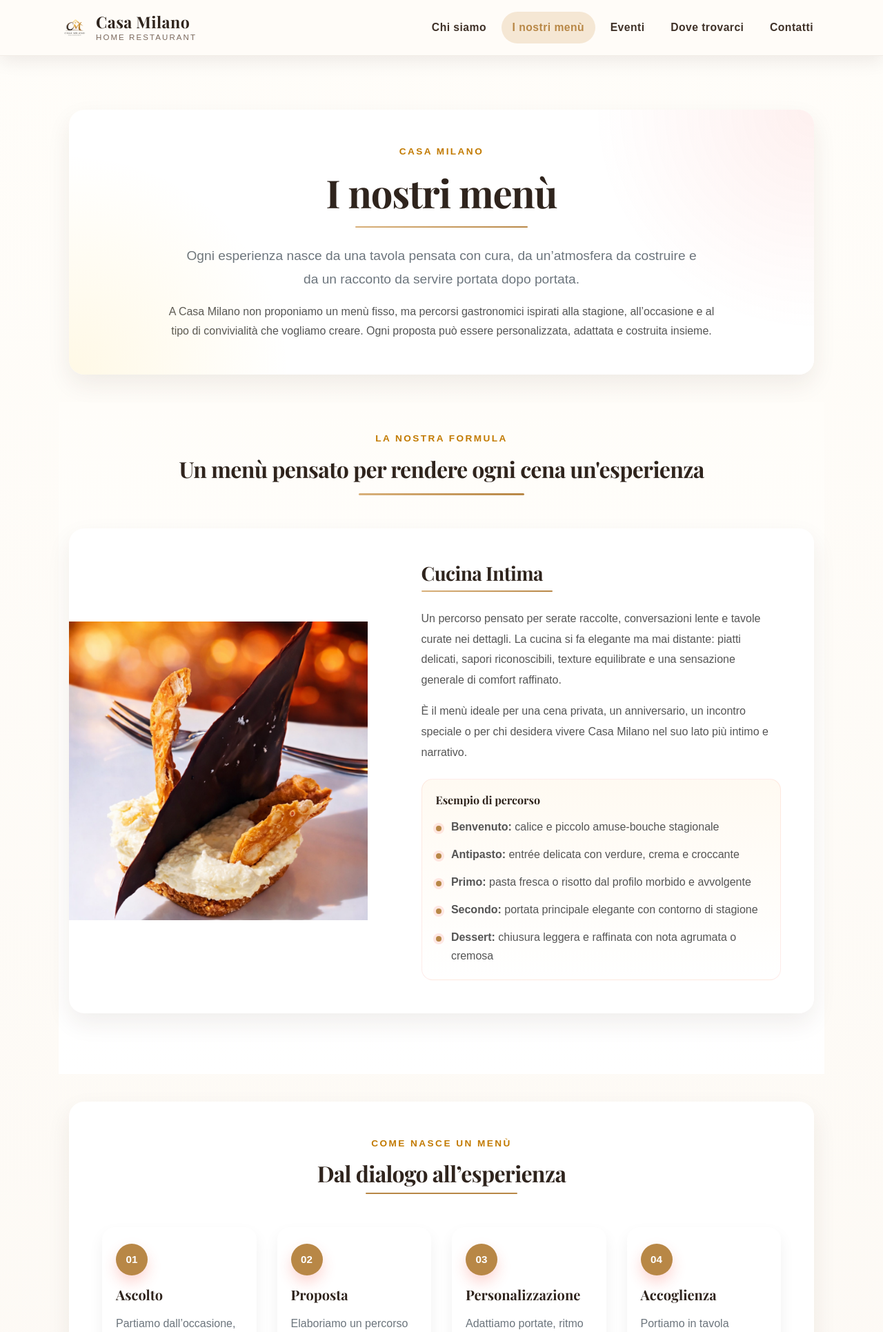
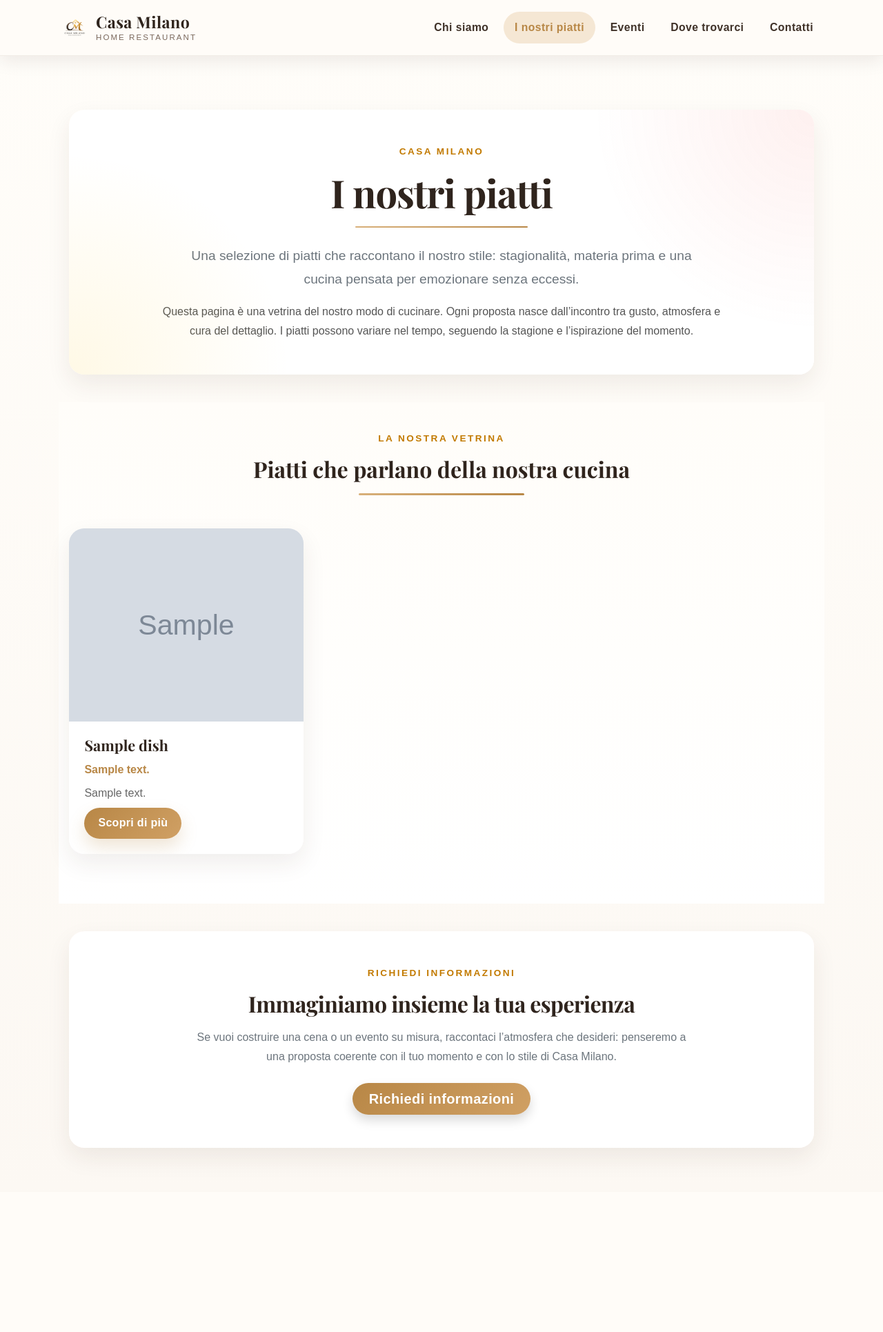
Before and after one commit to Ardenzio666/CasaMilano, a Django app: page /menu/ in a window 1280 px wide. Shown: the top 1931 px of the page at 69% size. After the commit the page ends 1682 px from the top, so only its background shows below. Run offline with Django 5.2, Linux system fonts and the light colour scheme; tables that the repository leaves empty hold one stand-in row (values such as "Sample post"); grey boxes marked "Sample" are stand-in pictures; parts of the project's set-up code (start-up, migrations or seed data) failed here and were passed over; some libraries are stand-ins or nearby versions.

Commit message:
feat: menù page now i nostri piatti. Models changed accordingly

```diff
--- a/menu/templates/menu.html
+++ b/menu/templates/menu.html
@@ -1,196 +1,130 @@
 {% extends 'base.html' %}
 {% load static %}
-{% block title %}I Nostri Menù - Casa Milano{% endblock %}
+{% block title %}I Nostri Piatti - Casa Milano{% endblock %}
+
 {% block content %}
 
-<!-- I NOSTRI MENU' -->
 <section class="menu-hero-section">
     <div class="container">
         <div class="card border-0 shadow-custom menu-hero-card">
             <div class="card-body text-center py-5 px-4 px-lg-5">
                 <span class="section-kicker">Casa Milano</span>
-                <h1 class="display-4 font-weight-bold mb-3">I nostri menù</h1>
+                <h1 class="display-4 font-weight-bold mb-3">I nostri piatti</h1>
                 <div class="bottom_line mx-auto" style="width: 250px; height: 2.5px;"></div>
 
                 <p class="lead text-muted mt-4 mb-3 mx-auto menu-hero-lead">
-                    Ogni esperienza nasce da una tavola pensata con cura,
-                    da un’atmosfera da costruire e da un racconto da servire portata dopo portata.
+                    Una selezione di piatti che raccontano il nostro stile:
+                    stagionalità, materia prima e una cucina pensata per emozionare senza eccessi.
                 </p>
 
                 <p class="menu-hero-text mx-auto mb-0">
-                    A Casa Milano non proponiamo un menù fisso, ma percorsi gastronomici ispirati
-                    alla stagione, all’occasione e al tipo di convivialità che vogliamo creare.
-                    Ogni proposta può essere personalizzata, adattata e costruita insieme.
+                    Questa pagina è una vetrina del nostro modo di cucinare.
+                    Ogni proposta nasce dall’incontro tra gusto, atmosfera e cura del dettaglio.
+                    I piatti possono variare nel tempo, seguendo la stagione e l’ispirazione del momento.
                 </p>
             </div>
         </div>
     </div>
 </section>
 
-
-<!-- LA NOSTRA FORMULA -->
-<section class="menu-experience-section">
+<section class="dish-gallery-section">
     <div class="container">
         <div class="text-center mb-5">
-            <span class="section-kicker">La nostra formula</span>
-            <h2 class="font-weight-bold">Un menù pensato per rendere ogni cena un'esperienza</h2>
+            <span class="section-kicker">La nostra vetrina</span>
+            <h2 class="font-weight-bold">Piatti che parlano della nostra cucina</h2>
             <div class="bottom_line mx-auto mt-3" style="width: 240px; height: 2.5px;"></div>
         </div>
 
-        <div class="card border-0 shadow-custom menu-experience-card mb-5">
-            <div class="row g-0 align-items-center">
-                <div class="col-lg-5">
-                    <div class="menu-card-image-wrap">
-                        <img src="{% static 'menu/img/torta.png' %}"
-                             alt="Placeholder: piatti raffinati per cena intima"
-                             class="img-fluid menu-card-image">
+        <div class="row">
+            {% for dish in dishes %}
+                <div class="col-md-6 col-lg-4 mb-4">
+                    <div class="card border-0 shadow-custom dish-card h-100">
+                        <button
+                            type="button"
+                            class="dish-card-trigger"
+                            data-toggle="modal"
+                            data-target="#dishModal{{ dish.id }}">
+
+                            <div class="dish-card-image-wrap">
+                                <img src="{{ dish.image.url }}" alt="{{ dish.title }}" class="dish-card-image">
+                            </div>
+                        </button>
+
+                        <div class="card-body dish-card-body">
+                            <h3 class="dish-card-title">{{ dish.title }}</h3>
+
+                            {% if dish.short_description %}
+                                <p class="dish-card-short mb-2">{{ dish.short_description }}</p>
+                            {% endif %}
+
+                            <p class="dish-card-description">
+                                {{ dish.description|truncatewords:20 }}
+                            </p>
+
+                            <button
+                                type="button"
+                                class="btn btn-home-primary dish-card-btn mt-2"
+                                data-toggle="modal"
+                                data-target="#dishModal{{ dish.id }}">
+                                Scopri di più
+                            </button>
+                        </div>
                     </div>
                 </div>
 
-                <div class="col-lg-7">
-                    <div class="card-body p-4 p-lg-5">
-                        <h3 class="font-weight-bold mb-2">Cucina Intima</h3>
-                        <div class="bottom_line mb-4"
-                             style="margin-left: 0 !important; width: 190px; height: 2.5px;"></div>
+                <!-- Modal -->
+                <div class="modal fade dish-modal" id="dishModal{{ dish.id }}" tabindex="-1" role="dialog" aria-labelledby="dishModalLabel{{ dish.id }}" aria-hidden="true">
+                    <div class="modal-dialog modal-lg modal-dialog-centered" role="document">
+                        <div class="modal-content border-0">
+                            <div class="modal-body p-0">
+                                <button type="button" class="dish-modal-close" data-dismiss="modal" aria-label="Chiudi">
+                                    <span aria-hidden="true">&times;</span>
+                                </button>
 
-                        <p>
-                            Un percorso pensato per serate raccolte, conversazioni lente e tavole curate nei dettagli.
-                            La cucina si fa elegante ma mai distante: piatti delicati, sapori riconoscibili,
-                            texture equilibrate e una sensazione generale di comfort raffinato.
-                        </p>
+                                <div class="row no-gutters">
+                                    <div class="col-lg-6">
+                                        <div class="dish-modal-image-wrap">
+                                            <img src="{{ dish.image.url }}" alt="{{ dish.title }}" class="dish-modal-image">
+                                        </div>
+                                    </div>
 
-                        <p>
-                            È il menù ideale per una cena privata, un anniversario, un incontro speciale
-                            o per chi desidera vivere Casa Milano nel suo lato più intimo e narrativo.
-                        </p>
+                                    <div class="col-lg-6">
+                                        <div class="dish-modal-content p-4 p-lg-5">
+                                            <span class="menu-label">Casa Milano</span>
+                                            <h3 id="dishModalLabel{{ dish.id }}" class="font-weight-bold mb-3">{{ dish.title }}</h3>
 
-                        <div class="menu-detail-box mt-4">
-                            <h4 class="h6 font-weight-bold mb-3">Esempio di percorso</h4>
-                            <ul class="list-unstyled mb-0 menu-custom-list">
-                                <li><strong>Benvenuto:</strong> calice e piccolo amuse-bouche stagionale</li>
-                                <li><strong>Antipasto:</strong> entrée delicata con verdure, crema e croccante</li>
-                                <li><strong>Primo:</strong> pasta fresca o risotto dal profilo morbido e avvolgente</li>
-                                <li><strong>Secondo:</strong> portata principale elegante con contorno di stagione</li>
-                                <li><strong>Dessert:</strong> chiusura leggera e raffinata con nota agrumata o cremosa</li>
-                            </ul>
+                                            {% if dish.short_description %}
+                                                <p class="font-weight-bold text-muted">{{ dish.short_description }}</p>
+                                            {% endif %}
+
+                                            <p class="mb-0">{{ dish.description }}</p>
+                                        </div>
+                                    </div>
+                                </div>
+                            </div>
                         </div>
                     </div>
                 </div>
-            </div>
-        </div>
-</section>
-
-<!-- COME NASCE UN MENU' -->
-<section class="menu-process-section">
-    <div class="container">
-        <div class="card border-0 shadow-custom menu-process-card">
-            <div class="card-body p-4 p-lg-5">
-                <div class="text-center mb-5">
-                    <span class="section-kicker">Come nasce un menù</span>
-                    <h2 class="font-weight-bold">Dal dialogo all’esperienza</h2>
-                    <div id="bottom_menu" class="bottom_line mx-auto" style="width: 220px; height: 2.5px;"></div>
-                </div>
-
-                <div class="row">
-                    <div class="col-md-6 col-lg-3 mb-4">
-                        <div class="menu-step-card h-100">
-                            <div class="menu-step-number">01</div>
-                            <h3 class="h5 font-weight-bold mb-3">Ascolto</h3>
-                            <p class="text-muted mb-0">
-                                Partiamo dall’occasione, dal numero degli ospiti, dai gusti e dall’atmosfera desiderata.
-                            </p>
-                        </div>
-                    </div>
-
-                    <div class="col-md-6 col-lg-3 mb-4">
-                        <div class="menu-step-card h-100">
-                            <div class="menu-step-number">02</div>
-                            <h3 class="h5 font-weight-bold mb-3">Proposta</h3>
-                            <p class="text-muted mb-0">
-                                Elaboriamo un percorso coerente con la stagione e con lo stile dell’esperienza.
-                            </p>
-                        </div>
-                    </div>
-
-                    <div class="col-md-6 col-lg-3 mb-4">
-                        <div class="menu-step-card h-100">
-                            <div class="menu-step-number">03</div>
-                            <h3 class="h5 font-weight-bold mb-3">Personalizzazione</h3>
-                            <p class="text-muted mb-0">
-                                Adattiamo portate, ritmo e dettagli per rendere il menù davvero vostro.
-                            </p>
-                        </div>
-                    </div>
-
-                    <div class="col-md-6 col-lg-3 mb-4">
-                        <div class="menu-step-card h-100">
-                            <div class="menu-step-number">04</div>
-                            <h3 class="h5 font-weight-bold mb-3">Accoglienza</h3>
-                            <p class="text-muted mb-0">
-                                Portiamo in tavola un’esperienza completa, fatta di gusto, atmosfera e cura.
-                            </p>
-                        </div>
+            {% empty %}
+                <div class="col-12">
+                    <div class="card border-0 shadow-custom p-4 text-center">
+                        <p class="mb-0 text-muted">Stiamo aggiornando la nostra vetrina piatti.</p>
                     </div>
                 </div>
-            </div>
+            {% endfor %}
         </div>
     </div>
 </section>
-
-<!-- SEZIONE MENU' -->
-{% for menu in menus %}
-    <div class="card border-0 shadow-custom menu-experience-card mb-5">
-        <div class="row g-0 align-items-center {% if menu.layout_reverse %}flex-lg-row-reverse{% endif %}">
-            <div class="col-lg-5">
-                <div class="menu-card-image-wrap">
-                    <img src="{{ menu.image.url }}" alt="{{ menu.title }}" class="img-fluid menu-card-image">
-                </div>
-            </div>
-
-            <div class="col-lg-7">
-                <div class="card-body p-4 p-lg-5">
-                    <h3 class="font-weight-bold mb-3">{{ menu.title }}</h3>
-                    <div id="bottom_menu" class="bottom_line mb-4"
-                         style="margin-left: 0 !important; width: 220px; height: 2.5px;"></div>
-
-                    {% if menu.short_intro %}
-                        <p class="font-weight-bold text-muted">{{ menu.short_intro }}</p>
-                    {% endif %}
-
-                    <p>{{ menu.description }}</p>
-
-                    {% if menu.experience_text %}
-                        <p>{{ menu.experience_text }}</p>
-                    {% endif %}
-
-                    {% if menu.courses.all %}
-                        <div class="menu-detail-box mt-4">
-                            <h4 class="h6 font-weight-bold mb-3">Percorso</h4>
-                            <ul class="list-unstyled mb-0 menu-custom-list">
-                                {% for course in menu.courses.all %}
-                                    <li>
-                                        <strong>{{ course.title }}:</strong> {{ course.description }}
-                                    </li>
-                                {% endfor %}
-                            </ul>
-                        </div>
-                    {% endif %}
-                </div>
-            </div>
-        </div>
-    </div>
-{% endfor %}
-
 
 <section class="menu-cta-section">
     <div class="container">
         <div class="card border-0 shadow-custom menu-cta-card">
             <div class="card-body text-center py-5 px-4">
                 <span class="section-kicker">Richiedi informazioni</span>
-                <h2 class="font-weight-bold mb-3">Immaginiamo insieme il tuo menù</h2>
+                <h2 class="font-weight-bold mb-3">Immaginiamo insieme la tua esperienza</h2>
                 <p class="text-muted mb-4 mx-auto menu-cta-text">
-                    Raccontaci il tipo di evento che hai in mente: costruiremo una proposta capace
-                    di riflettere i tuoi gusti, l’occasione e lo stile di Casa Milano.
+                    Se vuoi costruire una cena o un evento su misura, raccontaci l’atmosfera che desideri:
+                    penseremo a una proposta coerente con il tuo momento e con lo stile di Casa Milano.
                 </p>
                 <a href="{% url 'contatti:contatti' %}" class="btn btn-home-primary btn-lg px-4 py-2 shadow menu-cta-btn">
                     Richiedi informazioni
--- a/menu/views.py
+++ b/menu/views.py
@@ -1,13 +1,13 @@
 from django.shortcuts import render
-from .models import Menu
+from .models import Dish, Menu
 import logging
 logger = logging.getLogger(__name__)
 
 def menu(request):
     logger.info("Rendering the MENU page")
-    menus = Menu.objects.filter(is_published=True).prefetch_related('courses')
+    dishes = Dish.objects.filter(is_published=True)
     return render(
         request,
         'menu.html',
-        {'menus': menus}
+        {'dishes': dishes}
     )
--- a/static/menu/css/menu.css
+++ b/static/menu/css/menu.css
@@ -287,3 +287,161 @@
         padding: 1rem;
     }
 }
+
+/* =========================
+   DISH GALLERY
+========================= */
+
+.dish-gallery-section {
+    padding: 2.5rem 0 3rem;
+    background: linear-gradient(to bottom, #fffdf9, #ffffff);
+}
+
+.dish-card {
+    border-radius: 22px;
+    overflow: hidden;
+    background: #fff;
+    transition: transform 0.35s ease, box-shadow 0.35s ease;
+}
+
+.dish-card:hover {
+    transform: translateY(-6px);
+    box-shadow: 0 18px 30px rgba(0, 0, 0, 0.10);
+}
+
+.dish-card-trigger {
+    border: none;
+    padding: 0;
+    background: transparent;
+    display: block;
+    width: 100%;
+    text-align: left;
+    cursor: pointer;
+}
+
+.dish-card-image-wrap {
+    height: 280px;
+    overflow: hidden;
+    background: #f7f7f7;
+}
+
+.dish-card-image {
+    width: 100%;
+    height: 100%;
+    object-fit: cover;
+    display: block;
+    transition: transform 0.5s ease;
+}
+
+.dish-card:hover .dish-card-image {
+    transform: scale(1.05);
+}
+
+.dish-card-body {
+    padding: 1.4rem;
+}
+
+.dish-card-title {
+    font-size: 1.35rem;
+    font-weight: 700;
+    margin-bottom: 0.6rem;
+    color: #2f241d;
+}
+
+.dish-card-short {
+    color: #b88746;
+    font-weight: 700;
+    line-height: 1.5;
+}
+
+.dish-card-description {
+    color: #666;
+    line-height: 1.7;
+    margin-bottom: 0;
+}
+
+.dish-card-btn {
+    border-radius: 999px;
+    font-weight: 700;
+    padding: 0.65rem 1.25rem;
+}
+
+/* =========================
+   DISH MODAL
+========================= */
+
+.dish-modal .modal-content {
+    border-radius: 24px;
+    overflow: hidden;
+    background: #fff;
+}
+
+.dish-modal-image-wrap {
+    height: 100%;
+    min-height: 420px;
+    background: #f7f7f7;
+}
+
+.dish-modal-image {
+    width: 100%;
+    height: 100%;
+    min-height: 420px;
+    object-fit: cover;
+    display: block;
+}
+
+.dish-modal-content {
+    height: 100%;
+    display: flex;
+    flex-direction: column;
+    justify-content: center;
+}
+
+.dish-modal-close {
+    position: absolute;
+    top: 14px;
+    right: 16px;
+    z-index: 10;
+    border: none;
+    background: rgba(255,255,255,0.9);
+    width: 42px;
+    height: 42px;
+    border-radius: 50%;
+    font-size: 1.7rem;
+    line-height: 1;
+    cursor: pointer;
+    box-shadow: 0 8px 20px rgba(0,0,0,0.12);
+}
+
+.dish-modal-close:hover {
+    background: #fff;
+}
+
+@media (max-width: 991px) {
+    .dish-card-image-wrap {
+        height: 240px;
+    }
+
+    .dish-modal-image-wrap,
+    .dish-modal-image {
+        min-height: 300px;
+    }
+}
+
+@media (max-width: 767px) {
+    .dish-gallery-section {
+        padding: 2rem 0 2.5rem;
+    }
+
+    .dish-card-image-wrap {
+        height: 220px;
+    }
+
+    .dish-card-body {
+        padding: 1.15rem;
+    }
+
+    .dish-card-title {
+        font-size: 1.2rem;
+    }
+}
--- a/templates/base.html
+++ b/templates/base.html
@@ -51,7 +51,7 @@ href="https://stackpath.bootstrapcdn.com/bootstrap/4.4.1/css/bootstrap.min.css"
         <li class="nav-item">
           <a href="{% url 'menu:menu' %}"
           class="nav-link {% if request.resolver_match.url_name == 'menu' %}active{% endif %}">
-            I nostri menù</a>
+            I nostri piatti</a>
         </li>
         <li class="nav-item">
           <a href="{% url 'eventi:eventi' %}"
```
Also changed, not shown: menu/admin.py (+11 -0 lines), menu/models.py (+19 -0 lines), menu/migrations/0002_dish.py (added).
